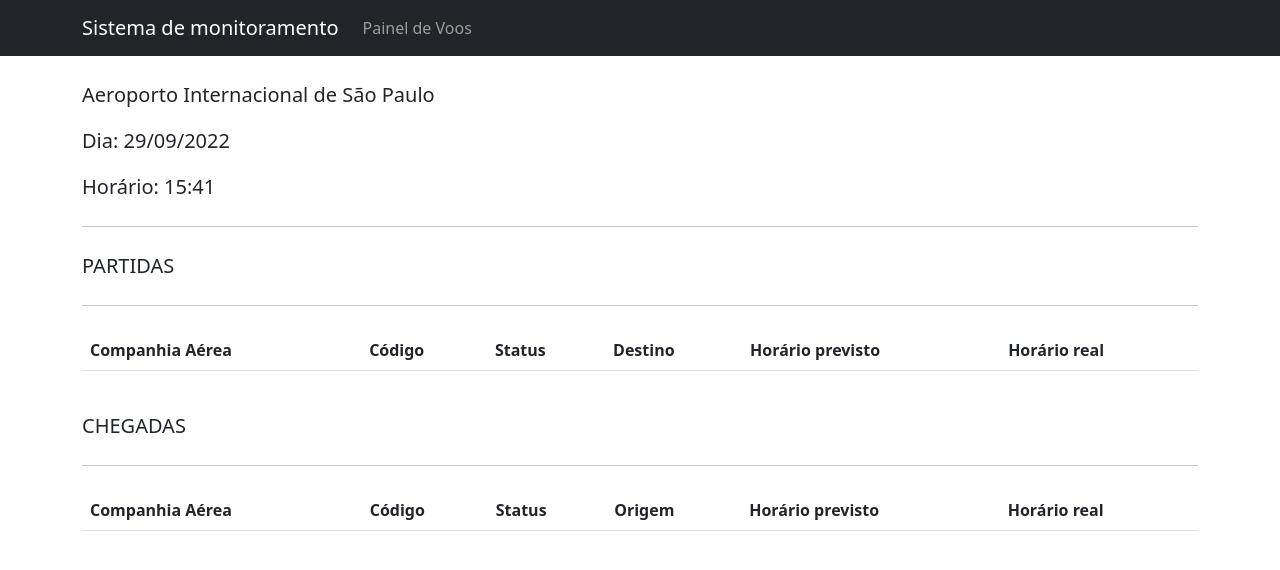
After one commit to GabrielCosme/projeto-pcs3643, a Django app: page /painelVoos/ in a window 1280 px wide. The commit adds this page. Shown: the top 570 px of the page. Run offline with Django 4.2, Linux system fonts and the light colour scheme; a user stored in the database is signed in; data comes from the database, SQL or seed files in the repository; both versions use the stored data as it was after the commit; lists and menus that the app fills with data are empty; some libraries are stand-ins or nearby versions.

Commit message:
✨ Add painelVoos
Co-authored-by: Isabelle Vargas <isabellevargas@users.noreply.github.com>
Co-authored-by: Matheus Rezende <Matheus3007@users.noreply.github.com>

```diff
--- a/MyProj/settings.py
+++ b/MyProj/settings.py
@@ -111,7 +111,7 @@ AUTH_PASSWORD_VALIDATORS = [
 
 LANGUAGE_CODE = "pt-br"
 
-TIME_ZONE = "UTC"
+TIME_ZONE = "America/Sao_Paulo"
 
 USE_I18N = True
 
--- a/MyProj/urls.py
+++ b/MyProj/urls.py
@@ -38,4 +38,5 @@ urlpatterns = [
     path("areaDoFuncionario/", myapp_views.areaDoFuncionario),
     path("areaDoGerente/", myapp_views.areaDoGerente),
     path("cadastrarVooReal/", myapp_views.cadastrarVooReal),
+    path("painelVoos/", myapp_views.painelVoos),
 ]
--- a/myapp/views.py
+++ b/myapp/views.py
@@ -1,7 +1,7 @@
 from django.shortcuts import render
 from django.contrib.auth.decorators import login_required, permission_required
 from .models import Voo, VooReal
-from datetime import datetime
+from datetime import datetime, timedelta
 import pytz
 
 
@@ -123,23 +123,11 @@ def areaDoGerente(request):
     context = {}
 
     if request.method == "POST":
-        if request.POST.get("companhia_aerea", "") == "":
-            context = {
-                "voosReal": VooReal.objects.filter(
-                    dia__gte=request.POST.get("data_inicio", ""),
-                    dia__lte=request.POST.get("data_fim", ""),
-                )
-            }
-        elif (
-            request.POST.get("data_inicio", "") == ""
-            and request.POST.get("data_fim", "") == ""
+        if (
+            request.POST.get("companhia_aerea", "") != ""
+            and request.POST.get("data_inicio", "") != ""
+            and request.POST.get("data_fim", "") != ""
         ):
-            context = {
-                "voosReal": VooReal.objects.filter(
-                    voo__companhia_aerea=request.POST.get("companhia_aerea", "")
-                )
-            }
-        else:
             context = {
                 "voosReal": VooReal.objects.filter(
                     dia__gte=request.POST.get("data_inicio", ""),
@@ -147,6 +135,24 @@ def areaDoGerente(request):
                     voo__companhia_aerea=request.POST.get("companhia_aerea", ""),
                 )
             }
+        elif (
+            request.POST.get("data_inicio", "") != ""
+            or request.POST.get("data_fim", "") != ""
+        ):
+            context = {
+                "voosReal": VooReal.objects.filter(
+                    dia__gte=request.POST.get("data_inicio", ""),
+                    dia__lte=request.POST.get("data_fim", ""),
+                )
+            }
+        elif request.POST.get("companhia_aerea", "") != "":
+            context = {
+                "voosReal": VooReal.objects.filter(
+                    voo__companhia_aerea=request.POST.get("companhia_aerea", "")
+                )
+            }
+        else:
+            context = {"voosReal": VooReal.objects.all()}
 
     return render(request, "areaDoGerente.html", context)
 
@@ -171,3 +177,16 @@ def deletarVoo(request):
 def editarVoo(request):
     context = {"voo": Voo.objects.get(codigo=request.GET.get("codigo", ""))}
     return render(request, "editarVoo.html", context)
+
+
+@login_required(login_url="/login/")
+def painelVoos(request):
+    context = {
+        "voosReais": VooReal.objects.filter(
+            voo__horario_previsto__gte=datetime.now() - timedelta(hours=3),
+            voo__horario_previsto__lte=datetime.now() + timedelta(hours=3),
+            dia=datetime.now().date(),
+        ),
+        "status_dict": VooReal.status_dict,
+    }
+    return render(request, "painelVoos.html", context)
--- /dev/null
+++ b/template/painelVoos.html
@@ -0,0 +1,126 @@
+{% load static %}
+{% load index %}
+
+<!DOCTYPE html>
+<html lang="en">
+
+<head>
+    <meta charset="UTF-8">
+    <meta name="viewport" content="width=device-width, initial-scale=1.0">
+    <meta http-equiv="X-UA-Compatible" content="ie=edge">
+    <link rel="stylesheet" href="{% static 'css/bootstrap.min.css' %}">
+    <link rel="stylesheet" href="{% static 'fa/css/all.min.css' %}">
+    <script src="{% static 'js/bootstrap.min.js' %}"></script>
+    <title>Painel de Voos</title>
+</head>
+
+<body>
+    <nav class="navbar navbar-expand-lg navbar-dark bg-dark">
+        <div class="container">
+            <a class="navbar-brand" href="http://127.0.0.1:8000/">Sistema de monitoramento</a>
+            <button class="navbar-toggler" type="button" data-toggle="collapse" data-target="#navbarSupportedContent"
+                aria-controls="navbarSupportedContent" aria-expanded="false" aria-label="Toggle navigation">
+                <span class="navbar-toggler-icon"></span>
+            </button>
+            <div class="collapse navbar-collapse" id="navbarSupportedContent">
+                <ul class="navbar-nav mr-auto">
+                    <li class="nav-item active">
+                        <a class="nav-link">Painel de Voos</a>
+                    </li>
+                </ul>
+            </div>
+        </div>
+    </nav>
+
+    <br>
+
+    <div class="container">
+        <div class="jumbotron">
+            <p class="lead">Aeroporto Internacional de São Paulo</p>
+            <p class="lead">Dia: {% now "j/m/Y" %}</p>
+            <p class="lead">Horário: {% now "H:i" %}</p>
+            <hr class="my-4">
+        </div>
+    </div>
+
+    <div class="container">
+        <div class="jumbotron">
+            <p class="lead">PARTIDAS</p>
+            <hr class="my-4">
+        </div>
+    </div>
+
+    <div class="container">
+        <div class="jumbotron">
+            <table class="table">
+                <thead>
+                    <tr>
+                        <th scope="col">Companhia Aérea</th>
+                        <th scope="col">Código</th>
+                        <th scope="col">Status</th>
+                        <th scope="col">Destino</th>
+                        <th scope="col">Horário previsto</th>
+                        <th scope="col">Horário real</th>
+
+                    </tr>
+                </thead>
+                <tbody>
+                    {% for vooReal in voosReais %}
+                    {% if vooReal.voo.tipo == "Partida" %}
+                    <tr>
+                        <td>{{vooReal.voo.companhia_aerea}}</td>
+                        <td>{{vooReal.voo.codigo}}</td>
+                        <td>{{status_dict|index:vooReal.status}}</td>
+                        <td>{{vooReal.voo.destino}}</td>
+                        <td>{{vooReal.voo.horario_previsto|time:"H:i"}}</td>
+                        <td>{{vooReal.horario_real|time:"H:i"}}</td>
+                    </tr>
+                    {%endif%}
+                    {%endfor%}
+                </tbody>
+            </table>
+        </div>
+    </div>
+
+    <br />
+    <div class="container">
+        <div class="jumbotron">
+            <p class="lead">CHEGADAS</p>
+            <hr class="my-4">
+        </div>
+    </div>
+
+    <div class="container">
+        <div class="jumbotron">
+            <table class="table">
+                <thead>
+                    <tr>
+                        <th scope="col">Companhia Aérea</th>
+                        <th scope="col">Código</th>
+                        <th scope="col">Status</th>
+                        <th scope="col">Origem</th>
+                        <th scope="col">Horário previsto</th>
+                        <th scope="col">Horário real</th>
+
+                    </tr>
+                </thead>
+                <tbody>
+                    {% for vooReal in voosReais %}
+                    {% if vooReal.voo.tipo == "Chegada" %}
+                    <tr>
+                        <td>{{vooReal.voo.companhia_aerea}}</td>
+                        <td>{{vooReal.voo.codigo}}</td>
+                        <td>{{status_dict|index:vooReal.status}}</td>
+                        <td>{{vooReal.voo.origem}}</td>
+                        <td>{{vooReal.voo.horario_previsto|time:"H:i"}}</td>
+                        <td>{{vooReal.horario_real|time:"H:i"}}</td>
+                    </tr>
+                    {%endif%}
+                    {%endfor%}
+                </tbody>
+            </table>
+        </div>
+    </div>
+</body>
+
+</html>
```
Also changed, not shown: template/telaDeSelecao.html (+11 -0 lines), db.sqlite3.
